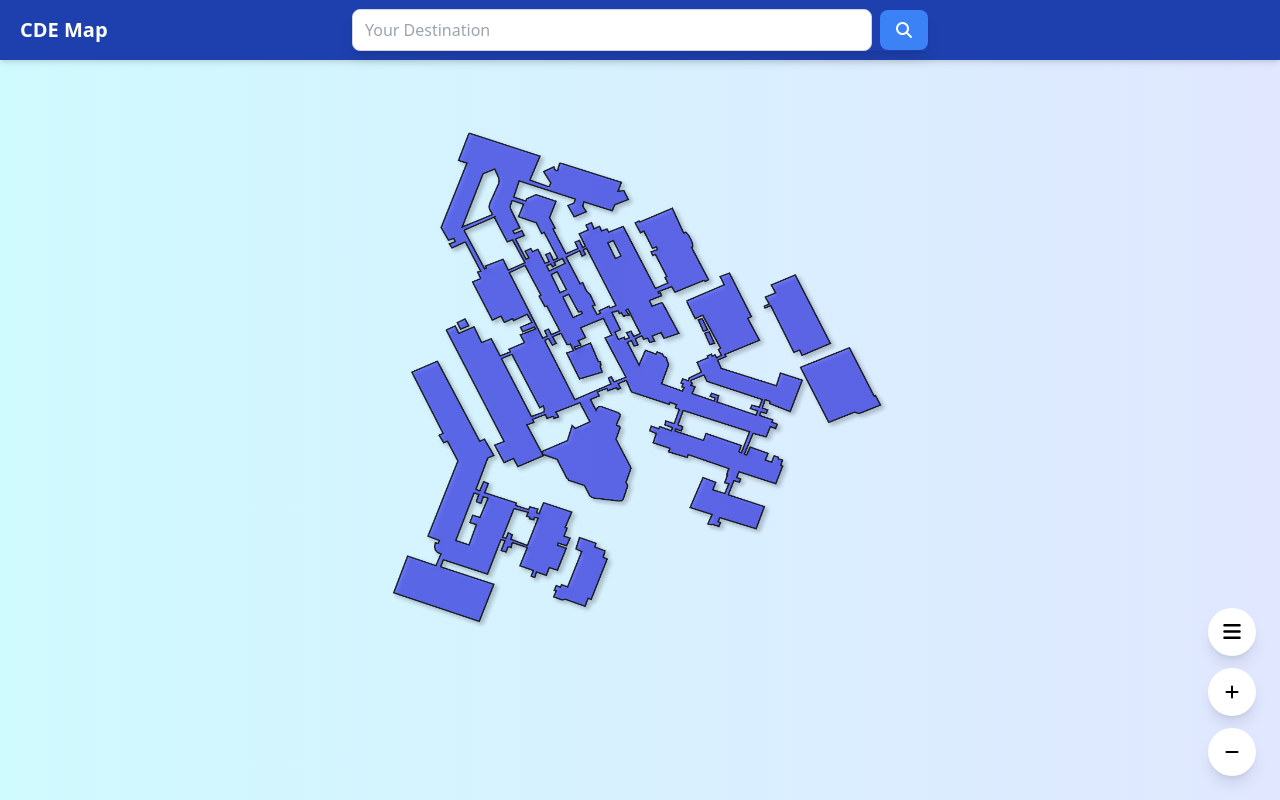
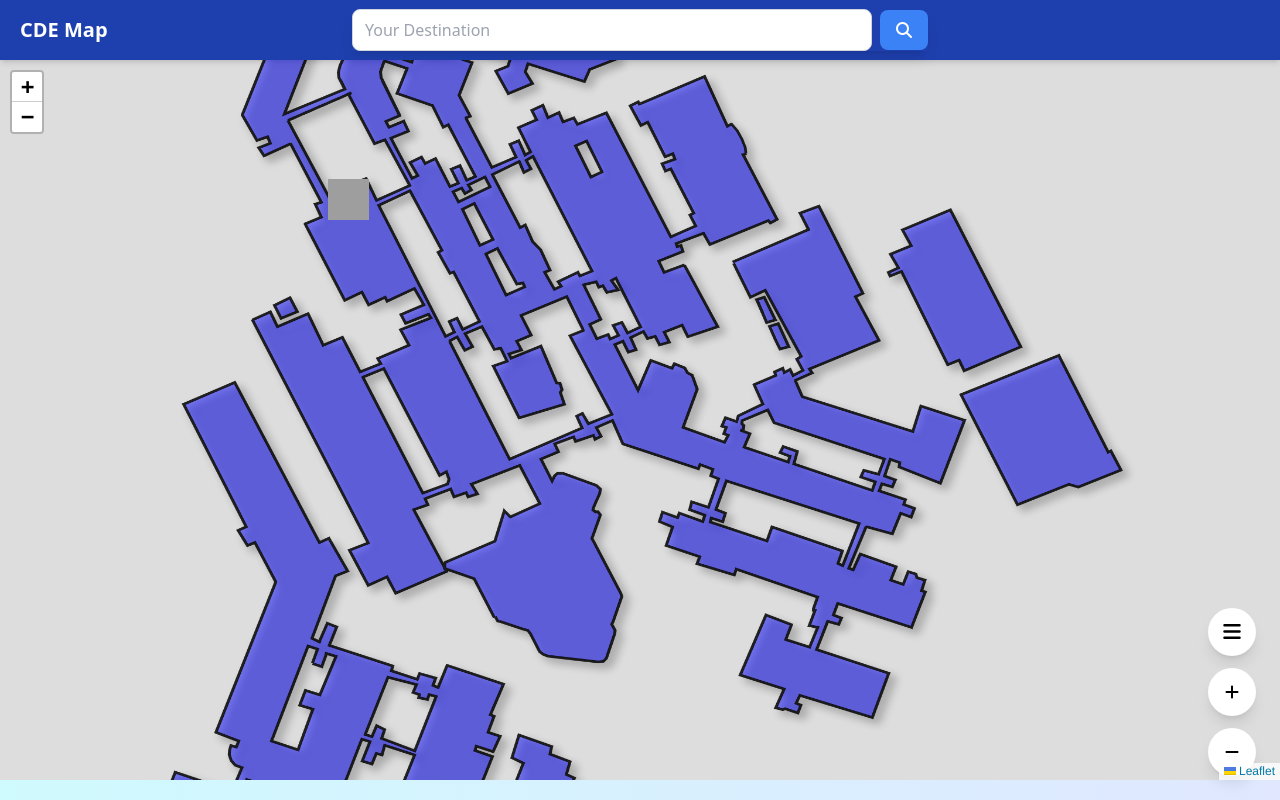
Before and after one commit to Aluminium-Oxide/Orbital-7008, a React (Create React App) app: page / in a window 1280 px wide. Built offline with nearby package versions, Linux system fonts and the light colour scheme; grey boxes are pictures that could not be loaded.

Commit message:
Base map update, leaflet start

```diff
--- a/src/App.tsx
+++ b/src/App.tsx
@@ -3,6 +3,7 @@ import React, { useEffect, useRef, useState } from 'react';
 import 'leaflet/dist/leaflet.css';  // 引入CSS样式
 import L from 'leaflet';  // 引入Leaflet库
 import { MapContainer, TileLayer } from "react-leaflet";
+import MapComponent from './Component/MapComponent';
 
 function App() {
   const [destination, setDestination] = useState("");
@@ -42,11 +43,6 @@ function App() {
       </div>
     </header>
 
-    {/* image of CDE map */}
-    <div className="h-[40vh] flex justify-center items-end" style={{ transform: 'translateY(250px)' }}>
-      <img src="/CDEmap.png" alt="CDE Map" style={{ width: '500px', height: '500px' }}/>
-    </div>
-
       {/* + - buttons */}
       <div className="absolute bottom-6 right-6 flex flex-col space-y-3 z-10">
         <button id="menuBtn" className="w-12 h-12 rounded-full bg-white shadow-lg flex items-center justify-center hover:bg-gray-100 transition-colors touch-manipulation active:scale-95">
@@ -59,6 +55,9 @@ function App() {
           <i className="fa-solid fa-minus text-dark"></i>
         </button>
       </div>
+
+      {/* image of CDE map */}
+      <MapComponent />
     </div>
     </>
   );
--- /dev/null
+++ b/src/Component/MapComponent.tsx
@@ -0,0 +1,115 @@
+import React, { useEffect, useRef, useState } from 'react';
+import L from 'leaflet';
+import 'leaflet/dist/leaflet.css';
+import { MapContainer, ImageOverlay, Marker, Popup } from 'react-leaflet';
+
+type Building = {
+  id: number;
+  name: string;
+  x: number;
+  y: number;
+};
+
+// 建筑数据
+const buildings = [
+  { id: 0, name: "EA", x: 200, y: 300 },
+  { id: 11, name: "E1A", x: 200, y: 300 },
+  { id: 1, name: "E1", x: 200, y: 300 },
+  { id: 22, name: "E2A", x: 200, y: 300 },
+  { id: 2, name: "E2", x: 200, y: 300 },
+  { id: 33, name: "E3A", x: 200, y: 300 },
+  { id: 3, name: "E3", x: 200, y: 300 },
+  { id: 44, name: "E4A", x: 200, y: 300 },
+  { id: 4, name: "E4", x: 200, y: 300 },
+  { id: 5, name: "E5", x: 200, y: 300 },
+  { id: 6, name: "E6", x: 200, y: 300 },
+  { id: 7, name: "E7", x: 200, y: 300 },
+  { id: 8, name: "E8", x: 200, y: 300 },
+  { id: 10, name: "SDE1", x: 200, y: 300 },
+  { id: 20, name: "SDE2", x: 200, y: 300 },
+  { id: 30, name: "SDE3", x: 200, y: 300 },
+  { id: 40, name: "SDE4", x: 200, y: 300 },
+];
+
+// 自定义像素坐标投影
+const PixelProjection = {
+  project: (latlng: L.LatLng) => L.point(latlng.lng, latlng.lat),
+  unproject: (point: L.Point) => L.latLng(point.y, point.x),
+};
+
+// 自定义CRS
+const PixelCRS = L.Util.extend({}, L.CRS.Simple, {
+  code: 'PixelCRS',
+  projection: PixelProjection,
+  transformation: new L.Transformation(1, 0, 1, 0),
+  scale: (zoom: number) => Math.pow(2, zoom),
+  zoom: (scale: number) => Math.log(scale) / Math.LN2,
+  distance: (p1: L.LatLng, p2: L.LatLng) => {
+    const dx = p2.lng - p1.lng;
+    const dy = p2.lat - p1.lat;
+    return Math.sqrt(dx * dx + dy * dy);
+  },
+  infinite: true,
+});
+
+
+
+const MapComponent = () => {
+  const mapRef = useRef(null);
+  const [selectedBuilding, setSelectedBuilding] = useState<Building | null>(null);
+  const mapWidth = 1000; // 底图宽度（像素）
+  const mapHeight = 1000; // 底图高度（像素）
+
+  useEffect(() => {
+    if (mapRef.current) {
+      // 地图初始化后在这里添加自定义逻辑
+    }
+  }, []);
+
+  // 计算初始视图，确保地图完整显示
+  const initialZoom = Math.min(
+    Math.log2(window.innerWidth / mapWidth),
+    Math.log2(window.innerHeight / mapHeight)
+  );
+
+  // 关闭弹窗
+  const closePopup = () => {
+    setSelectedBuilding(null);
+  };
+
+  return (
+    <div className="relative h-[90vh] w-full">
+      <MapContainer
+        ref={mapRef}
+        crs={PixelCRS}
+        center={[mapHeight / 2, mapWidth / 2]}
+        zoom={initialZoom}
+        maxZoom={4}
+        minZoom={initialZoom - 2}
+        style={{ height: '100%', width: '100%' }}
+      >
+        {/* 你的图层组件 */}
+
+        {/* 添加底图 */}
+        <ImageOverlay
+          url="/CDEmap.png"
+          bounds={[[0, 0], [mapHeight, mapWidth]]}
+        />
+
+        {/* 添加建筑标记 */}
+        {buildings.map(building => (
+          <Marker
+            key={building.id}
+            position={[building.y, building.x]}
+            eventHandlers={{
+              click: () => setSelectedBuilding(building)
+            }}
+          >
+          </Marker>
+        ))}
+      </MapContainer>
+    </div>
+  );
+};
+
+export default MapComponent;
```
Also changed, not shown: src/App.css (+25 -0 lines).
